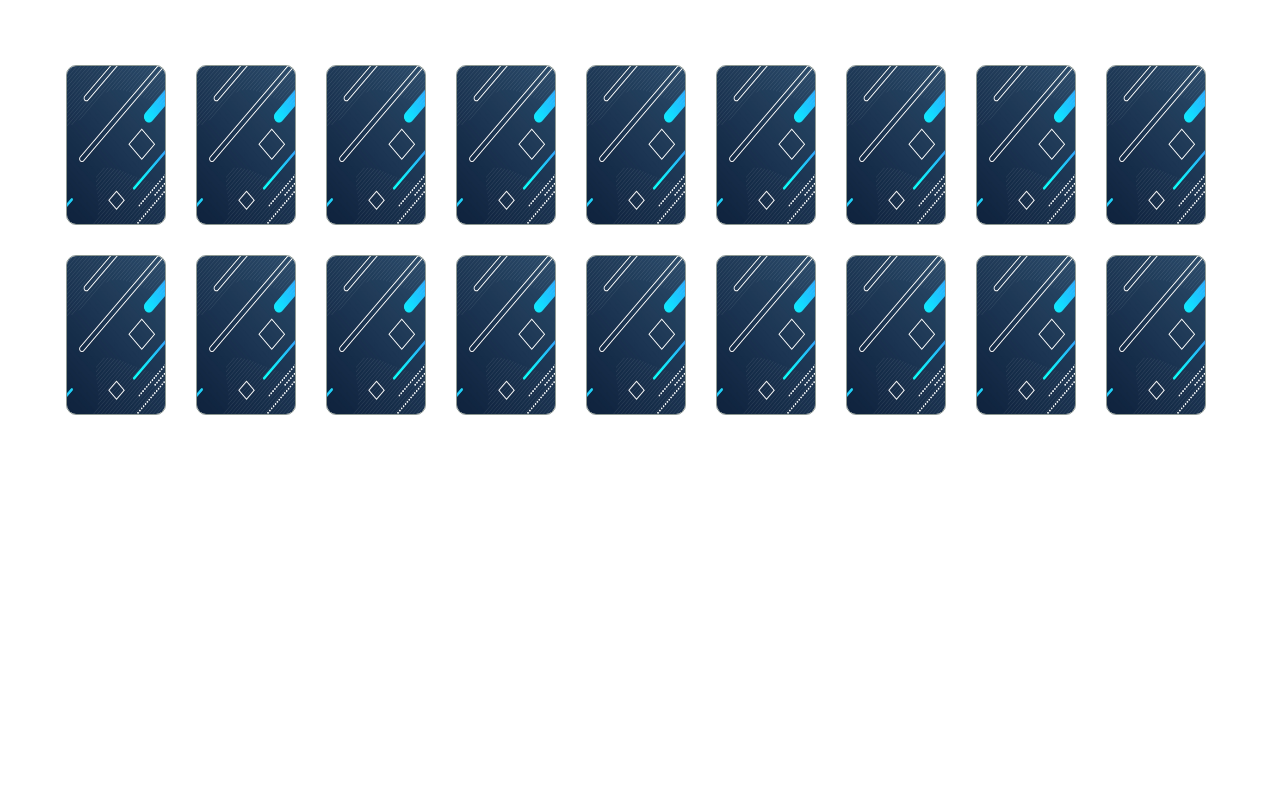
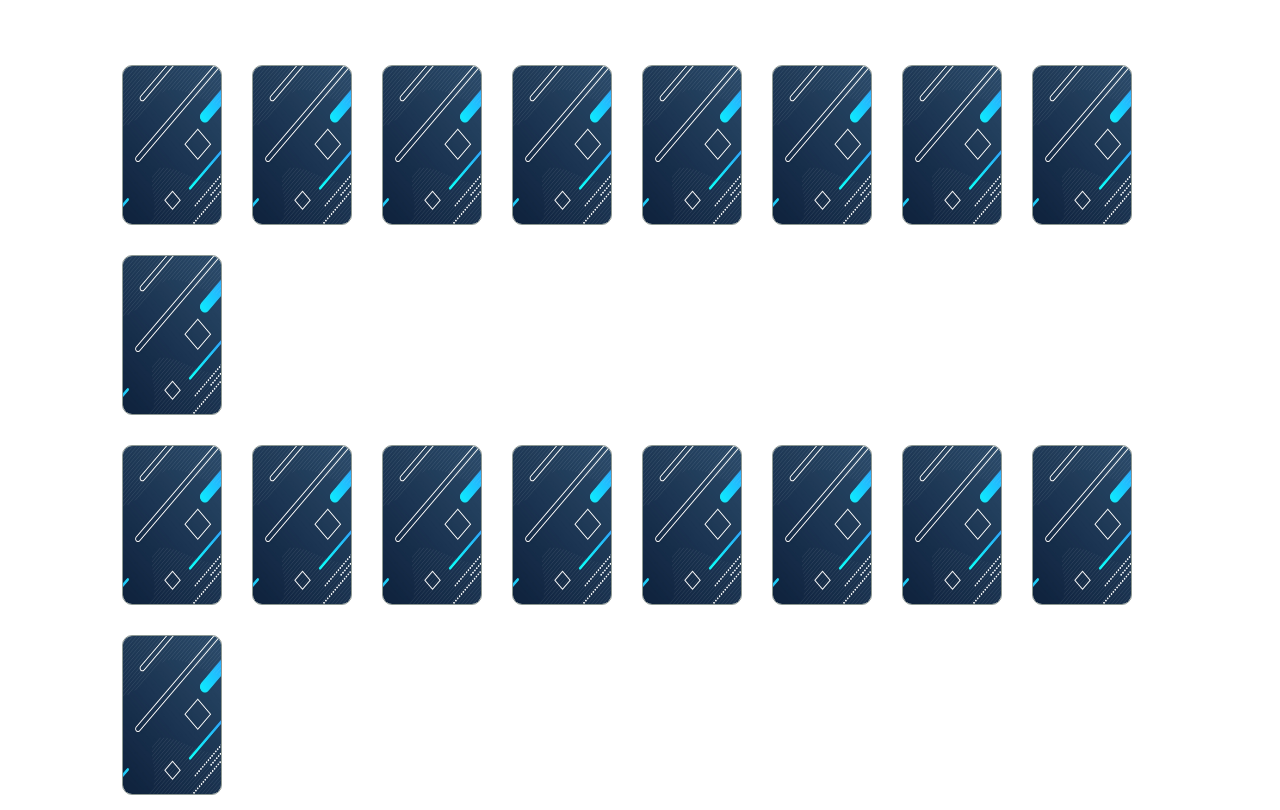
Before and after one commit to jatinhchanchlani/memoria, a React (Create React App) app: page / in a window 1280 px wide. Built offline with nearby package versions, Linux system fonts and the light colour scheme.

Commit message:
Remove margins in favor of bootstrap cols

```diff
--- a/src/components/cards.jsx
+++ b/src/components/cards.jsx
@@ -19,7 +19,7 @@ class Cards extends Component {
   renderCards(cards, start, end) {
     if (cards.length > 0) {
       return (
-        <div className="row" style={{ marginLeft: "4%" }}>
+        <div className="row">
           {_.range(start, end).map((num) => (
             <ImageCard
               key={this.key++}
--- a/src/components/countdown.jsx
+++ b/src/components/countdown.jsx
@@ -21,7 +21,7 @@ class Countdown extends Component {
 
   render() {
     return (
-      <div style={{ marginLeft: "4%" }}>
+      <div>
         <h4>
           <b>Time remaining </b>
           <span className="badge badge-primary">
--- a/src/components/game.jsx
+++ b/src/components/game.jsx
@@ -31,6 +31,8 @@ class Game extends Component {
     return (
       <div className="container-fluid">
         <div className="row" style={{ height: 50 }}>
+          <div className="col col-1" />
+          <div className="col">
             {this.state.showTimer ? (
               <Countdown
                 seconds={TIMER_SECONDS}
@@ -38,11 +40,17 @@ class Game extends Component {
               />
             ) : null}
           </div>
+          <div className="col col-1" />
+        </div>
         <div className="row">
+          <div className="col col-1" />
+          <div className="col">
             <Cards
               cards={this.state.cards}
               onClick={(card) => this.openCard(card)}
             />
+          </div>
+          <div className="col col-1" />
         </div>
       </div>
     );
```
Lines whose indentation alone changed are shown as unchanged.
